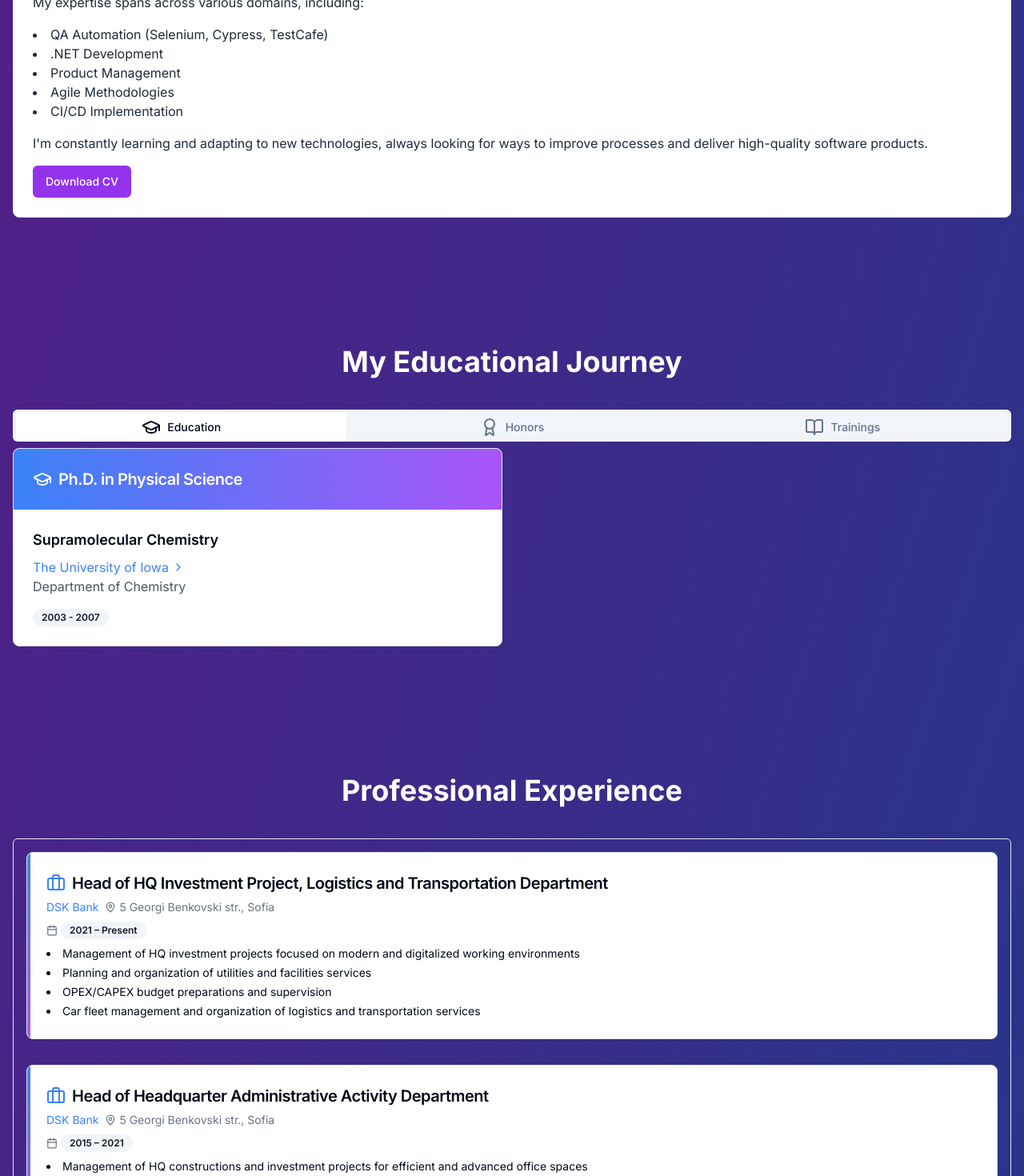
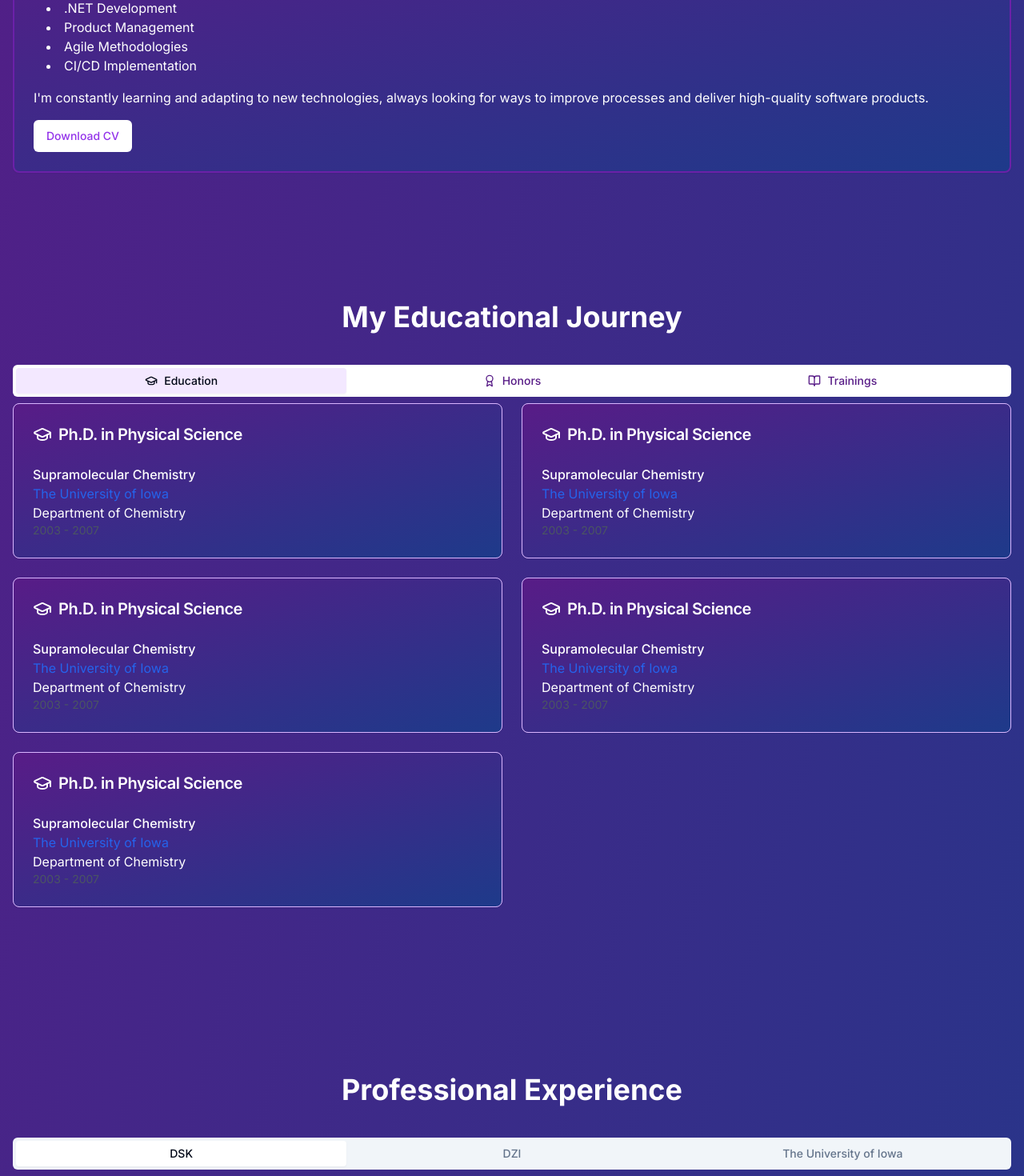
Before and after one commit to i11g/My-new-site, a Next.js app in the folder my-app/: page / in a window 1280 px wide. Shown: the part 1140-2610 px from the top of the page at 80% size. Built offline with nearby package versions, Linux system fonts and the light colour scheme.

Commit message:
files added

```diff
--- a/my-app/src/app/components/About.tsx
+++ b/my-app/src/app/components/About.tsx
@@ -4,12 +4,10 @@ import { Button } from "@/app/components/ui/button"
 
 const About = () => {
   return (
-    <section id="about" className="py-20">
+    <section id="about" className="pt-32 pb-20">
       <div className="container mx-auto px-4">
-        <Card className="bg-white text-gray-800">
-          <CardHeader>
-            <CardTitle className="text-3xl font-bold">About Me</CardTitle>
-          </CardHeader>
+      <h1 className="text-4xl font-bold text-center mb-10">Get To Know Me</h1>
+        <Card className="bg-gradient-to-br from-purple-900 to-blue-900 text-white  border-2 border-purple-800">
           <CardContent>
             <p className="mb-4">
               Hello! I'm Ivan Georgiev, a passionate Product Engineer and QA Automation Specialist with over 15 years of experience in the tech industry. I specialize in building efficient processes, developing robust QA automation frameworks, and creating innovative solutions to complex problems.
@@ -17,7 +15,7 @@ const About = () => {
             <p className="mb-4">
               My expertise spans across various domains, including:
             </p>
-            <ul className="list-disc list-inside mb-4">
+            <ul className="list-disc list-inside mb-4 ml-4">
               <li>QA Automation (Selenium, Cypress, TestCafe)</li>
               <li>.NET Development</li>
               <li>Product Management</li>
@@ -27,7 +25,7 @@ const About = () => {
             <p className="mb-4">
               I'm constantly learning and adapting to new technologies, always looking for ways to improve processes and deliver high-quality software products.
             </p>
-            <Button className="bg-purple-600 hover:bg-purple-700 text-white">
+            <Button className="bg-white text-purple-600 hover:bg-purple-100 hover:text-purple-700">
               Download CV
             </Button>
           </CardContent>
--- a/my-app/src/app/components/Education.tsx
+++ b/my-app/src/app/components/Education.tsx
@@ -1,27 +1,11 @@
-import React from 'react';
-import { Card, CardContent, CardHeader, CardTitle } from '@/app/components/ui/card';
-import { Tabs, TabsContent, TabsList, TabsTrigger } from '@/app/components/ui/tabs';
-import { Badge } from '@/app/components/ui/badge';
+import React from 'react'
+import { GraduationCap, Award, BookOpen } from 'lucide-react'
+import { Tabs, TabsContent, TabsList, TabsTrigger } from "@/app/components/ui/tabs"
+import { Card, CardContent, CardHeader, CardTitle } from "@/app/components/ui/card"
 import { ScrollArea } from '@/app/components/ui/scroll-area';
-import { ChevronRight, GraduationCap, Award, BookOpen } from 'lucide-react';
 
-type Education = {
-  degree: string;
-  area: string;
-  university: string;
-  universityUrl: string;
-  department?: string;
-  period: string;
-};
-
-type Honor = string;
-
-type Training = {
-  year: number;
-  items: string[];
-};
-
-const educationData: Education[] = [
+const Education = () => {
+  const educationData = [
     {
       degree: "Ph.D. in Physical Science",
       area: "Supramolecular Chemistry",
@@ -30,8 +14,47 @@ const educationData: Education[] = [
       department: "Department of Chemistry",
       period: "2003 - 2007"
     },
-  // ... (other education entries)
-];
+    {
+      degree: "Ph.D. in Physical Science",
+      area: "Supramolecular Chemistry",
+      university: "The University of Iowa",
+      universityUrl: "https://uiowa.edu/",
+      department: "Department of Chemistry",
+      period: "2003 - 2007"
+    },
+    {
+      degree: "Ph.D. in Physical Science",
+      area: "Supramolecular Chemistry",
+      university: "The University of Iowa",
+      universityUrl: "https://uiowa.edu/",
+      department: "Department of Chemistry",
+      period: "2003 - 2007"
+    },
+    {
+      degree: "Ph.D. in Physical Science",
+      area: "Supramolecular Chemistry",
+      university: "The University of Iowa",
+      universityUrl: "https://uiowa.edu/",
+      department: "Department of Chemistry",
+      period: "2003 - 2007"
+    },
+    {
+      degree: "Ph.D. in Physical Science",
+      area: "Supramolecular Chemistry",
+      university: "The University of Iowa",
+      universityUrl: "https://uiowa.edu/",
+      department: "Department of Chemistry",
+      period: "2003 - 2007"
+    },
+
+  ]
+
+  type Honor = string;
+
+  type Training = {
+  year: number;
+  items: string[];
+   };
 
    const honors: Honor[] = [
     "Vice President of Missouri State University ACS Student Affiliate Chapter/Chemistry Honors Society",
@@ -43,46 +66,49 @@ const trainings: Training[] = [
     // ... (other trainings)
   ];
 
-const Education: React.FC = () => {
   return (
     <section id="education" className="py-20">
       <div className="container mx-auto px-4">
-        <h1 className="text-4xl font-bold text-center mb-10">My Educational Journey</h1>
-
+        <h2 className="text-4xl font-bold text-center mb-10 text-white">My Educational Journey</h2>
         <Tabs defaultValue="education" className="w-full">
-          <TabsList className="grid w-full grid-cols-3">
-            <TabsTrigger value="education" className="flex items-center"><GraduationCap className="mr-2" />Education</TabsTrigger>
-            <TabsTrigger value="honors" className="flex items-center"><Award className="mr-2" />Honors</TabsTrigger>
-            <TabsTrigger value="trainings" className="flex items-center"><BookOpen className="mr-2" />Trainings</TabsTrigger>
+          <TabsList className="grid w-full grid-cols-3 bg-white">
+            <TabsTrigger value="education" className="text-purple-900 data-[state=active]:bg-purple-100">
+              <GraduationCap className="mr-2 h-4 w-4" />
+              Education
+            </TabsTrigger>
+            <TabsTrigger value="honors" className="text-purple-900 data-[state=active]:bg-purple-100">
+              <Award className="mr-2 h-4 w-4" />
+              Honors
+            </TabsTrigger>
+            <TabsTrigger value="trainings" className="text-purple-900 data-[state=active]:bg-purple-100">
+              <BookOpen className="mr-2 h-4 w-4" />
+              Trainings
+            </TabsTrigger>
           </TabsList>
-
           <TabsContent value="education">
-            <div className="grid gap-6 md:grid-cols-2">
+            <div className="grid grid-cols-1 md:grid-cols-2 gap-6">
               {educationData.map((edu, index) => (
-                <Card key={index} className="overflow-hidden transition-shadow hover:shadow-lg">
-                  <CardHeader className="bg-gradient-to-r from-blue-500 to-purple-500 text-white">
-                    <CardTitle className="text-xl flex items-center">
+                <Card key={index} className="bg-gradient-to-br from-purple-900 to-blue-900 text-white border border-purple-300">
+                  <CardHeader>
+                    <CardTitle className="text-xl font-semibold flex items-center">
                       <GraduationCap className="mr-2" />
                       {edu.degree}
                     </CardTitle>
                   </CardHeader>
-                  <CardContent className="p-6">
-                    <p className="font-semibold text-lg mb-2">{edu.area}</p>
-                    <p>
-                      <a href={edu.universityUrl} target="_blank" rel="noopener noreferrer" className="text-blue-500 hover:underline flex items-center">
-                        {edu.university} <ChevronRight className="ml-1" size={16} />
+                  <CardContent>
+                    <p className="font-medium">{edu.area}</p>
+                    <a href={edu.universityUrl} target="_blank" rel="noopener noreferrer" className="text-blue-600 hover:underline">
+                      {edu.university}
                     </a>
-                    </p>
-                    {edu.department && <p className="text-gray-600">{edu.department}</p>}
-                    <Badge variant="secondary" className="mt-4">{edu.period}</Badge>
+                    <p>{edu.department}</p>
+                    <p className="text-sm text-gray-600">{edu.period}</p>
                   </CardContent>
                 </Card>
               ))}
             </div>
           </TabsContent>
-
           <TabsContent value="honors">
-            <Card>
+            <Card className="bg-gradient-to-br from-purple-900 to-blue-900 text-white border border-purple-300">
               <CardHeader>
                 <CardTitle>Academic Honors and Awards</CardTitle>
               </CardHeader>
@@ -100,9 +126,8 @@ const Education: React.FC = () => {
               </CardContent>
             </Card>
           </TabsContent>
-
           <TabsContent value="trainings">
-            <Card>
+            <Card className="bg-gradient-to-br from-purple-900 to-blue-900 text-white border border-purple-300">
               <CardHeader>
                 <CardTitle>Professional Development</CardTitle>
               </CardHeader>
@@ -128,7 +153,7 @@ const Education: React.FC = () => {
         </Tabs>
       </div>
     </section>
-  );
-};
+  )
+}
 
-export default Education;
+export default Education
--- a/my-app/src/app/components/Experience.tsx
+++ b/my-app/src/app/components/Experience.tsx
@@ -1,7 +1,9 @@
-import React from 'react';
+"use client"
+import React, { useState } from 'react';
 import { Card, CardContent, CardHeader, CardTitle } from '@/app/components/ui/card';
 import { Badge } from '@/app/components/ui/badge';
 import { ScrollArea } from '@/app/components/ui/scroll-area';
+import { Tabs, TabsContent, TabsList, TabsTrigger } from '@/app/components/ui/tabs';
 import { Briefcase, Calendar, MapPin } from 'lucide-react';
 
 type Experience = {
@@ -13,7 +15,12 @@ type Experience = {
   responsibilities: string[];
 };
 
-const experienceData: Experience[] = [
+type ExperienceData = {
+  [key: string]: Experience[];
+};
+
+const experienceData: ExperienceData = {
+  DSK: [
     {
       title: "Head of HQ Investment Project, Logistics and Transportation Department",
       company: "DSK Bank",
@@ -40,19 +47,46 @@ const experienceData: Experience[] = [
         "Archiving, assets, and warehouses operations management with a focus on process efficiency and flexibility"
       ]
     },
-  // ... Add the rest of your experience data here
-];
+  ],
+  DZI: [
+    {
+      title: "Head of Headquarter Administrative Activity Department",
+      company: "DSK Bank",
+      companyUrl: "https://dskbank.bg/",
+      location: "5 Georgi Benkovski str., Sofia",
+      period: "2015 – 2021",
+      responsibilities: [
+        "Management of HQ constructions and investment projects for efficient and advanced office spaces",
+        "Organization of facilities and utilities operations",
+        "OPEX and CAPEX budget preparation and administration",
+        "Archiving, assets, and warehouses operations management with a focus on process efficiency and flexibility"
+      ]
+    },
+  ],
+  "The University of Iowa": [
+    // Add University of Iowa experiences here
+  ]
+};
 
 const Experience: React.FC = () => {
+  const [activeTab, setActiveTab] = useState("DSK");
   return (
-    <section id="experience" className="py-20">
+    <section id="experience" className="pt-32 pb-20">
       <div className="container mx-auto px-4">
         <h1 className="text-4xl font-bold text-center mb-10">Professional Experience</h1>
 
+        <Tabs value={activeTab} onValueChange={setActiveTab} className="w-full">
+          <TabsList className="grid w-full grid-cols-3">
+            {Object.keys(experienceData).map((company) => (
+              <TabsTrigger key={company} value={company}>{company}</TabsTrigger>
+            ))}
+          </TabsList>
+          {Object.entries(experienceData).map(([company, experiences]) => (
+            <TabsContent key={company} value={company}>
               <ScrollArea className="h-[600px] w-full rounded-md border p-4">
                 <div className="space-y-8">
-            {experienceData.map((exp, index) => (
-              <Card key={index} className="relative overflow-hidden transition-shadow hover:shadow-lg">
+                  {experiences.map((exp, index) => (
+                    <Card key={index} className="relative overflow-hidden transition-shadow hover:shadow-lg bg-gradient-to-br from-purple-900 to-blue-900 text-white">
                       <div className="absolute top-0 left-0 w-1 h-full bg-gradient-to-b from-blue-500 to-purple-500"></div>
                       <CardHeader className="pb-2">
                         <CardTitle className="text-xl flex items-center">
@@ -82,6 +116,9 @@ const Experience: React.FC = () => {
                   ))}
                 </div>
               </ScrollArea>
+            </TabsContent>
+          ))}
+        </Tabs>
       </div>
     </section>
   );
--- a/my-app/src/app/layout.tsx
+++ b/my-app/src/app/layout.tsx
@@ -19,9 +19,9 @@ export default function RootLayout({
   return (
     <html lang="en" className="scroll-smooth">
       <body className={inter.className}>
-        <div className="flex flex-col min-h-screen">
-          <Header />
-          <main className="flex-grow bg-gradient-to-br from-purple-900 to-blue-900 text-white">
+        <Header />
+        <div className="min-h-screen bg-gradient-to-br from-purple-900 to-blue-900">
+          <main className="text-white">
             {children}
           </main>
         </div>
```
Also changed, not shown: my-app/src/app/components/Header.tsx (+7 -8 lines), my-app/src/app/components/Projects.tsx (+39 -52 lines), my-app/src/app/components/Publications.tsx (+5 -10 lines), my-app/src/app/page.tsx (+10 -10 lines). Lines whose indentation alone changed are shown as unchanged.
